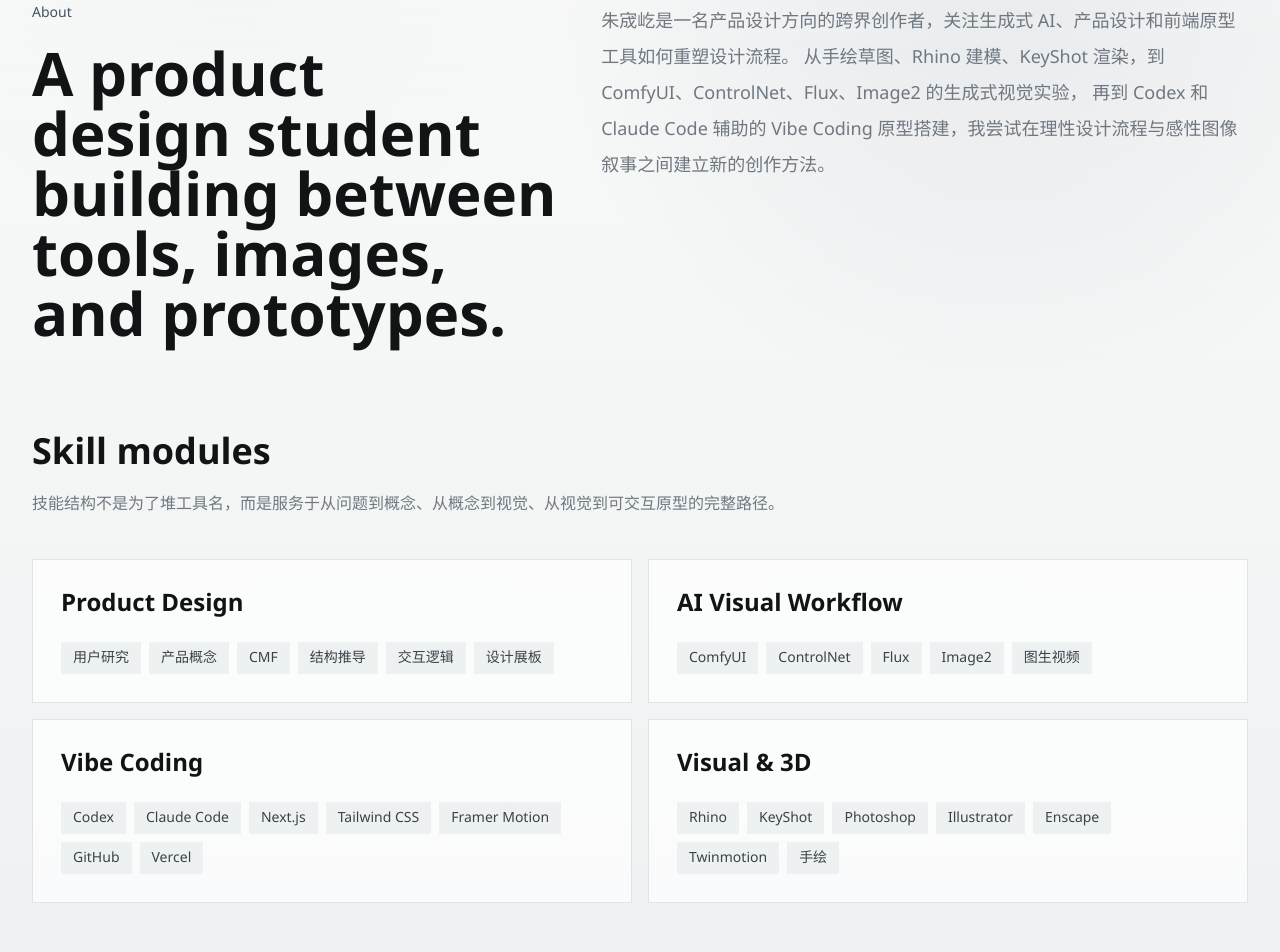
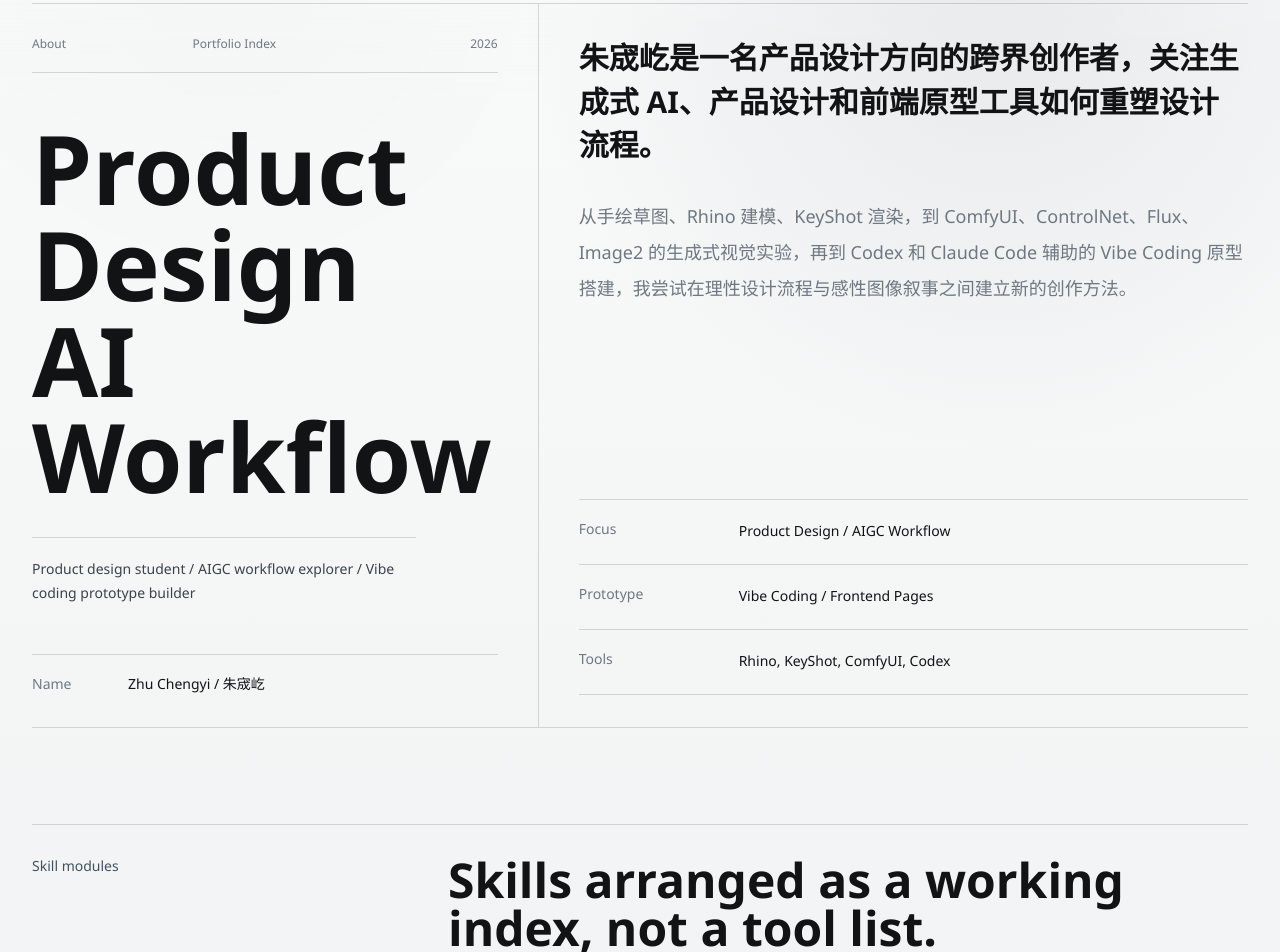
Before and after one commit to zhucygll-hub/zhu-chengyi-portfolio, a Next.js app: page /about in a window 1280 px wide. Shown: the part 180-1132 px from the top of the page. Built offline with nearby package versions, Linux system fonts and the light colour scheme.

Commit message:
Redesign about page with Swiss grid

```diff
--- a/app/about/page.tsx
+++ b/app/about/page.tsx
@@ -1,44 +1,104 @@
 import { FadeIn } from "@/components/fade-in";
 import { PageShell } from "@/components/page-shell";
-import { SectionHeading } from "@/components/section-heading";
 import { skills } from "@/data/site";
+
+const profileIndex = [
+  { label: "Focus", value: "Product Design / AIGC Workflow" },
+  { label: "Prototype", value: "Vibe Coding / Frontend Pages" },
+  { label: "Tools", value: "Rhino, KeyShot, ComfyUI, Codex" }
+];
 
 export default function AboutPage() {
   return (
     <PageShell>
-      <section className="grid gap-10 py-8 lg:grid-cols-[0.9fr_1.1fr]">
-        <FadeIn>
-          <p className="mb-5 text-sm font-medium text-accent-700">About</p>
-          <h1 className="text-balance font-display text-5xl font-semibold leading-tight text-ink-950 sm:text-6xl">
-            A product design student building between tools, images, and prototypes.
+      <section className="py-8">
+        <div className="grid min-h-[68vh] border-y border-ink-950/15 lg:grid-cols-12">
+          <FadeIn className="flex lg:col-span-5">
+            <div className="flex min-h-[38rem] flex-1 flex-col justify-between border-ink-950/15 py-8 lg:border-r lg:pr-10">
+              <div className="grid grid-cols-3 gap-4 border-b border-ink-950/15 pb-5 text-xs text-ink-500">
+                <span>About</span>
+                <span>Portfolio Index</span>
+                <span className="text-right">2026</span>
+              </div>
+              <div className="py-12">
+                <h1 className="font-display text-6xl font-semibold leading-[0.86] text-ink-950 sm:text-7xl xl:text-8xl">
+                  Product
+                  <br />
+                  Design
+                  <br />
+                  AI
+                  <br />
+                  Workflow
                 </h1>
+                <p className="mt-8 max-w-sm border-t border-ink-950/15 pt-5 text-sm font-medium leading-6 text-ink-700">
+                  Product design student / AIGC workflow explorer / Vibe coding prototype builder
+                </p>
+              </div>
+              <div className="grid grid-cols-[5rem_1fr] gap-4 border-t border-ink-950/15 pt-5 text-sm">
+                <span className="text-ink-500">Name</span>
+                <span className="font-medium text-ink-950">Zhu Chengyi / 朱宬屹</span>
+              </div>
+            </div>
           </FadeIn>
-        <FadeIn delay={0.08}>
-          <p className="text-pretty text-lg leading-9 text-ink-500">
+
+          <FadeIn delay={0.08} className="flex lg:col-span-7">
+            <div className="flex min-h-[38rem] flex-1 flex-col justify-between py-8 lg:pl-10">
+              <div>
+                <p className="max-w-3xl text-pretty text-2xl font-semibold leading-10 text-ink-950 sm:text-3xl sm:leading-[1.45]">
                   朱宬屹是一名产品设计方向的跨界创作者，关注生成式 AI、产品设计和前端原型工具如何重塑设计流程。
-            从手绘草图、Rhino 建模、KeyShot 渲染，到 ComfyUI、ControlNet、Flux、Image2 的生成式视觉实验，
-            再到 Codex 和 Claude Code 辅助的 Vibe Coding 原型搭建，我尝试在理性设计流程与感性图像叙事之间建立新的创作方法。
                 </p>
+                <p className="mt-8 max-w-3xl text-pretty text-base leading-8 text-ink-500 sm:text-lg sm:leading-9">
+                  从手绘草图、Rhino 建模、KeyShot 渲染，到 ComfyUI、ControlNet、Flux、Image2 的生成式视觉实验，再到 Codex 和 Claude Code 辅助的 Vibe Coding 原型搭建，我尝试在理性设计流程与感性图像叙事之间建立新的创作方法。
+                </p>
+              </div>
+
+              <div className="mt-14 border-t border-ink-950/15">
+                {profileIndex.map((item) => (
+                  <div
+                    key={item.label}
+                    className="grid gap-4 border-b border-ink-950/15 py-5 text-sm sm:grid-cols-[9rem_1fr]"
+                  >
+                    <span className="text-ink-500">{item.label}</span>
+                    <span className="font-medium leading-6 text-ink-950">{item.value}</span>
+                  </div>
+                ))}
+              </div>
+            </div>
           </FadeIn>
+        </div>
       </section>
 
-      <section className="py-14">
+      <section className="py-16">
         <FadeIn>
-          <SectionHeading
-            title="Skill modules"
-            description="技能结构不是为了堆工具名，而是服务于从问题到概念、从概念到视觉、从视觉到可交互原型的完整路径。"
-          />
+          <div className="grid gap-8 border-t border-ink-950/15 pt-8 lg:grid-cols-12">
+            <div className="lg:col-span-4">
+              <p className="text-sm font-medium text-accent-700">Skill modules</p>
+            </div>
+            <div className="lg:col-span-8">
+              <h2 className="max-w-3xl text-balance font-display text-4xl font-semibold leading-tight text-ink-950 sm:text-5xl">
+                Skills arranged as a working index, not a tool list.
+              </h2>
+              <p className="mt-5 max-w-2xl text-pretty text-base leading-8 text-ink-500">
+                技能结构不是为了堆工具名，而是服务于从问题到概念、从概念到视觉、从视觉到可交互原型的完整路径。
+              </p>
+            </div>
+          </div>
         </FadeIn>
-        <div className="mt-10 grid gap-4 md:grid-cols-2">
+        <div className="mt-10 border-y border-ink-950/15">
           {skills.map((skill, index) => (
             <FadeIn key={skill.title} delay={index * 0.05}>
-              <div className="border border-ink-950/10 bg-white/70 p-7">
-                <h2 className="text-2xl font-semibold leading-tight text-ink-950">
+              <div className="grid gap-5 border-b border-ink-950/15 py-6 last:border-b-0 lg:grid-cols-12">
+                <div className="flex items-baseline gap-5 lg:col-span-4">
+                  <span className="w-8 text-sm text-ink-500">
+                    {String(index + 1).padStart(2, "0")}
+                  </span>
+                  <h3 className="text-2xl font-semibold leading-tight text-ink-950">
                     {skill.title}
-                </h2>
-                <div className="mt-6 flex flex-wrap gap-2">
+                  </h3>
+                </div>
+                <div className="flex flex-wrap gap-x-5 gap-y-2 lg:col-span-8">
                   {skill.items.map((item) => (
-                    <span key={item} className="bg-mist-100 px-3 py-1.5 text-sm text-ink-700">
+                    <span key={item} className="text-sm leading-6 text-ink-700">
                       {item}
                     </span>
                   ))}
```
Lines whose indentation alone changed are shown as unchanged.
